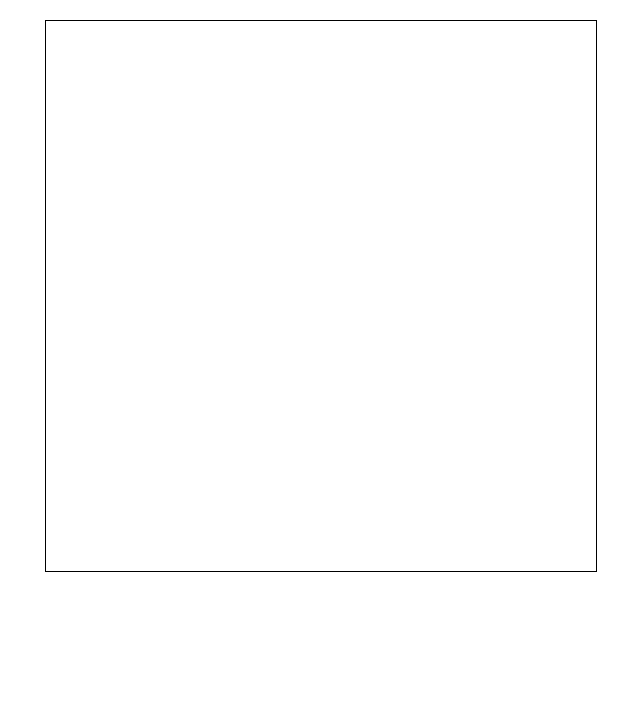
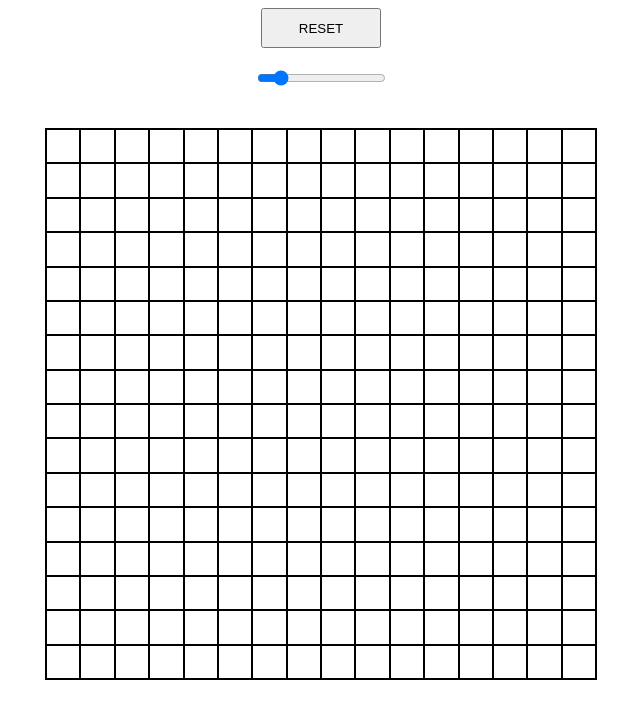
Before and after one commit to mateyoski/2024_01_05-etch-a-sketch, a plain HTML site: page index.html in a window 1280 px wide. Shown: the whole page, without its empty margins (319-959 px from the left). Drawn offline with Linux system fonts and the light colour scheme.

Commit message:
Added slider (not functioning yet)

```diff
--- a/index.html
+++ b/index.html
@@ -7,6 +7,10 @@
     <link rel="stylesheet" href="styles.css">
 </head>
 <body>
+    <button type="button" id="reset">RESET</button>
+    <div class="slidecontainer">
+        <input type="range" min="8" max="64" value="16" id="sizeSlider">
+    </div>
     <div class="canvas" id="canvas"></div>
 
     <script src="script.js"></script>
--- a/script.js
+++ b/script.js
@@ -1,14 +1,28 @@
 const canvas = document.getElementById('canvas');
+const resetButton = document.getElementById('reset');
+
 function createGrid () {
-    for( let i = 0; i > 15; i++) {
+    for( let i = 0; i < 16; i++) {
         const row = document.createElement("div");
         row.classList.add("row");
-        for( let j = 0; j < 15; j++) {
+        for( let j = 0; j < 16; j++) {
             const square = document.createElement("div");
             square.classList.add("square");
             square.style.border = "1px solid black"
+
+            square.addEventListener('mouseover', function(){
+                square.style.backgroundColor = 'black';
+            })
+
             row.appendChild(square);
         }
         canvas.appendChild(row);
     }
 }
+
+createGrid();
+
+resetButton.addEventListener('click', function () {
+    canvas.innerHTML = "";
+    createGrid();
+})
--- a/styles.css
+++ b/styles.css
@@ -1,3 +1,22 @@
+body {
+ display: flex;
+ flex-direction: column;
+ justify-content: center;
+}
+
+button {
+    height: 40px;
+    width: 120px;
+    flex-shrink: 0;
+    align-self: center;
+}
+
+.slidecontainer {
+    display: flex;
+    margin: 20px;
+    align-self: center;
+}
+
 .row {
     flex: 1;
     display: flex;
```
